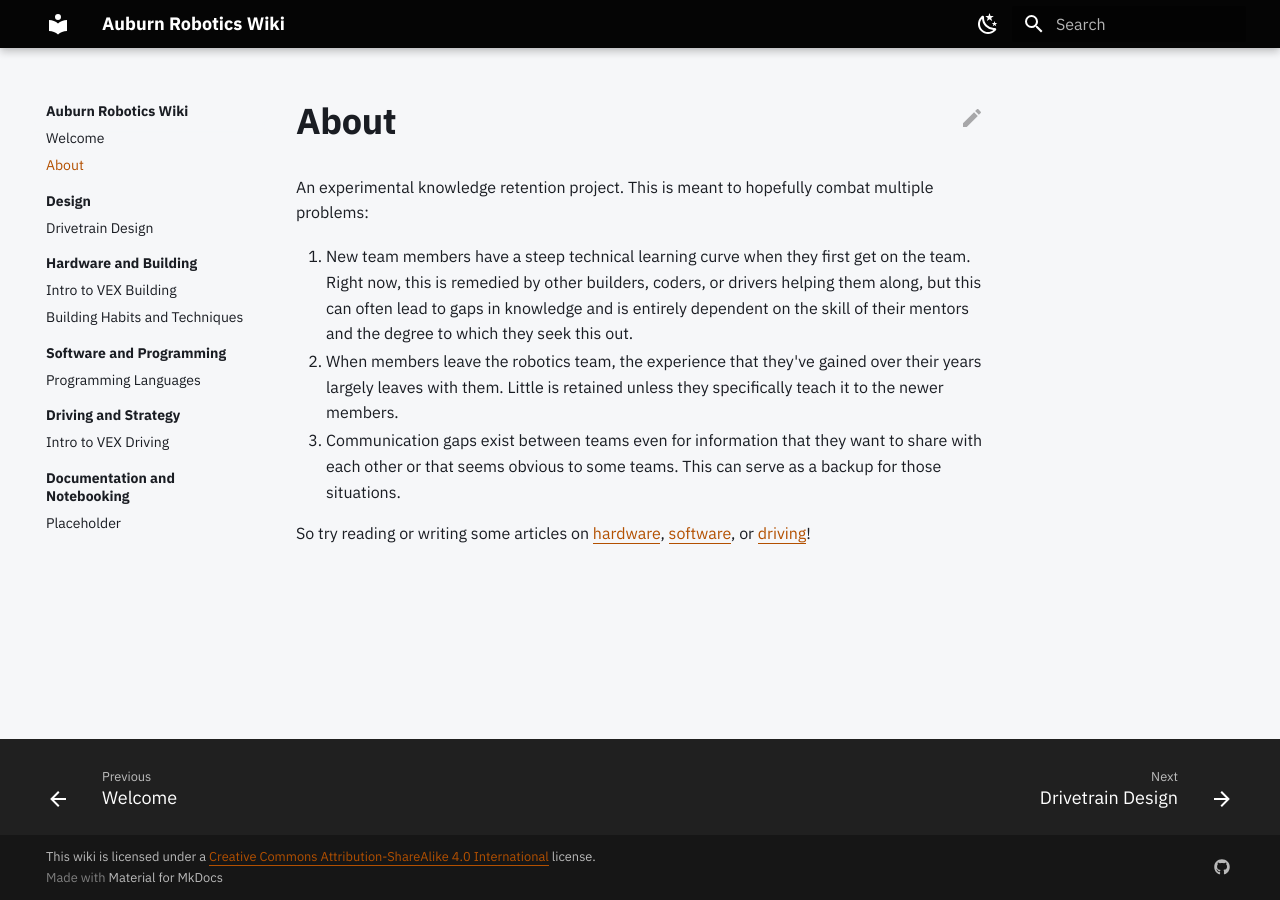
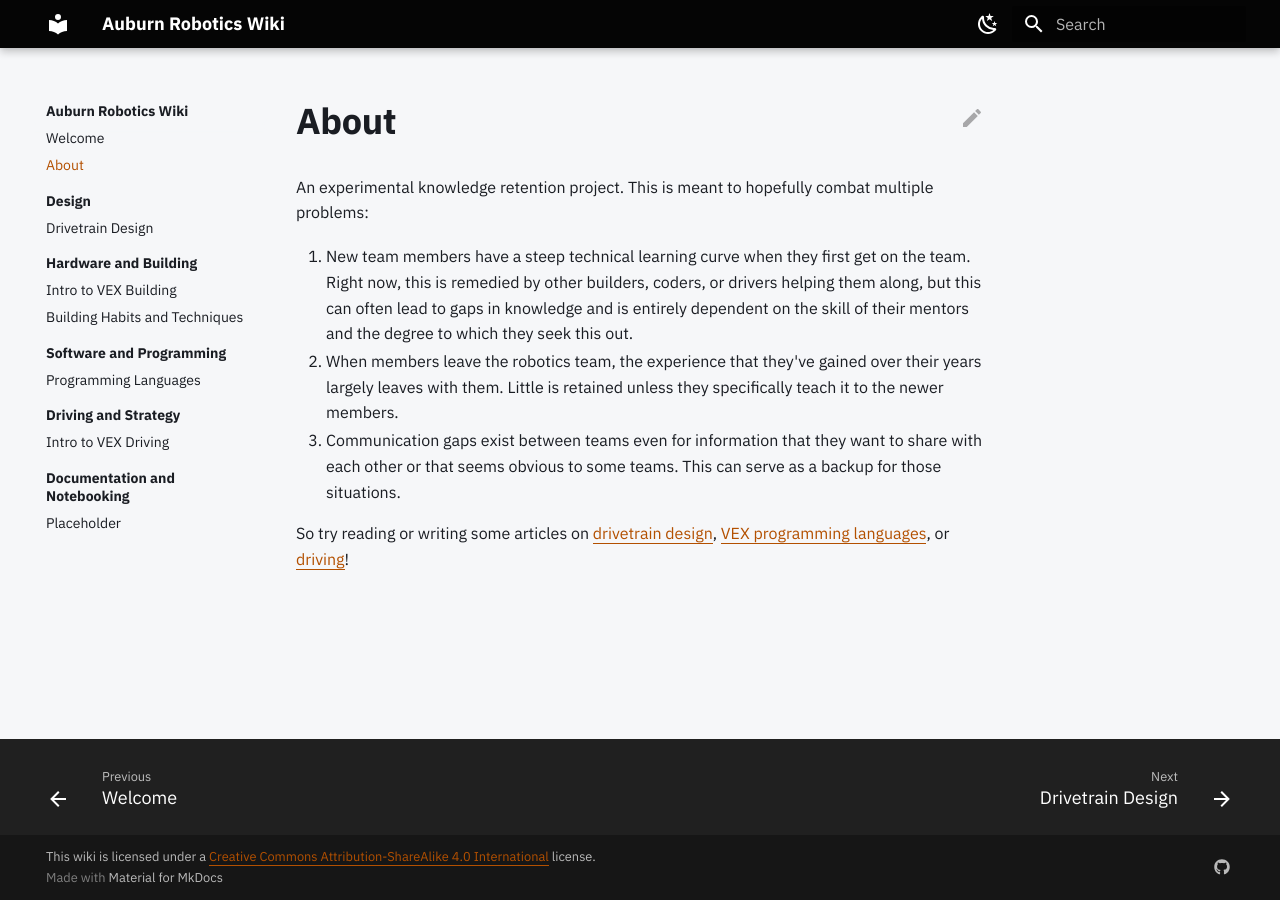
Before and after one commit to undonepotato/auburn-robotics-wiki, an MkDocs documentation site: the page built from docs/about.md, in a window 1280 px wide. Built offline with MkDocs 1.6.1 and Material for MkDocs 9.7.7, drawn with Linux system fonts in a browser that asks for light colours.

Commit message:
fix(toplevel): :bug: Fix links in about.md

```diff
--- a/docs/about.md
+++ b/docs/about.md
@@ -4,4 +4,4 @@
 2. When members leave the robotics team, the experience that they've gained over their years largely leaves with them. Little is retained unless they specifically teach it to the newer members.
 3. Communication gaps exist between teams even for information that they want to share with each other or that seems obvious to some teams. This can serve as a backup for those situations.
 
-So try reading or writing some articles on [hardware](Hardware%20and%20Building/intro-to-vex-hardware.md), [software](Software%20and%20Programming/intro-to-vex-programming.md), or [driving](Driving%20and%20Strategy/intro-to-vex-driving.md)!
+So try reading or writing some articles on [drivetrain design](design/drivetrain-design.md), [VEX programming languages](programming/programming-languages.md), or [driving](driving/intro-to-vex-driving.md)!
```
